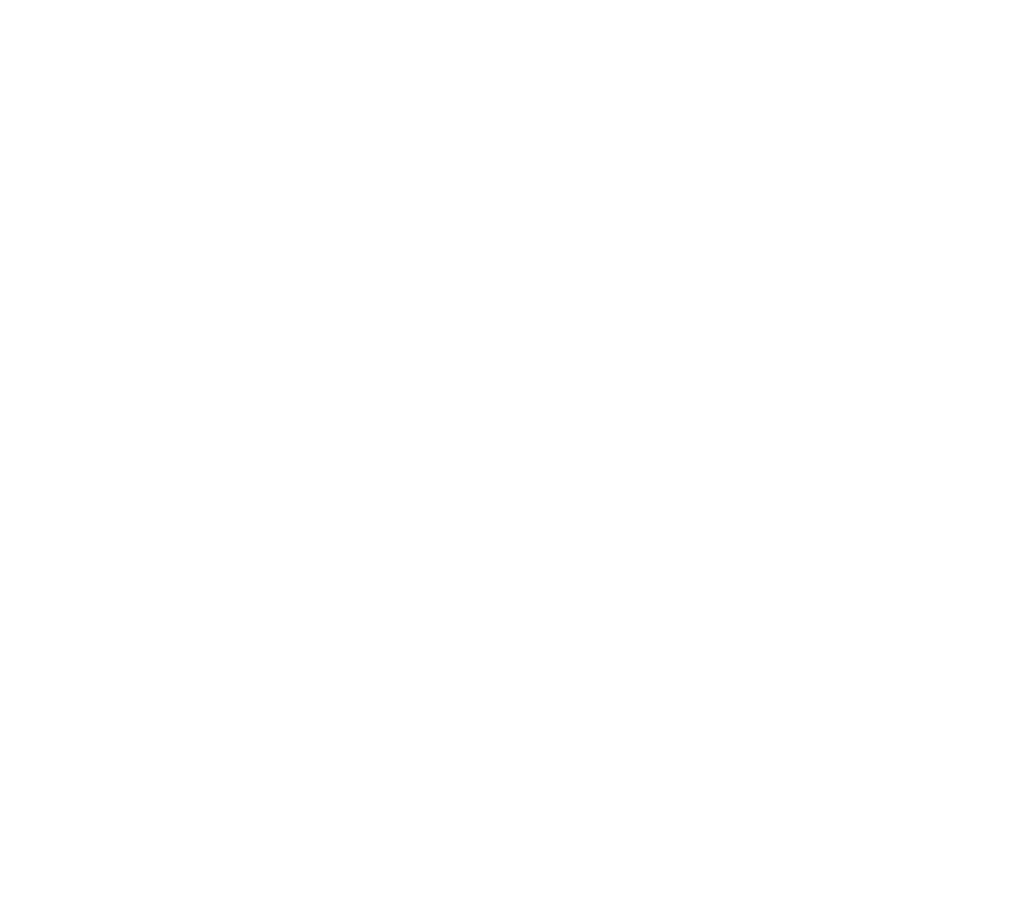
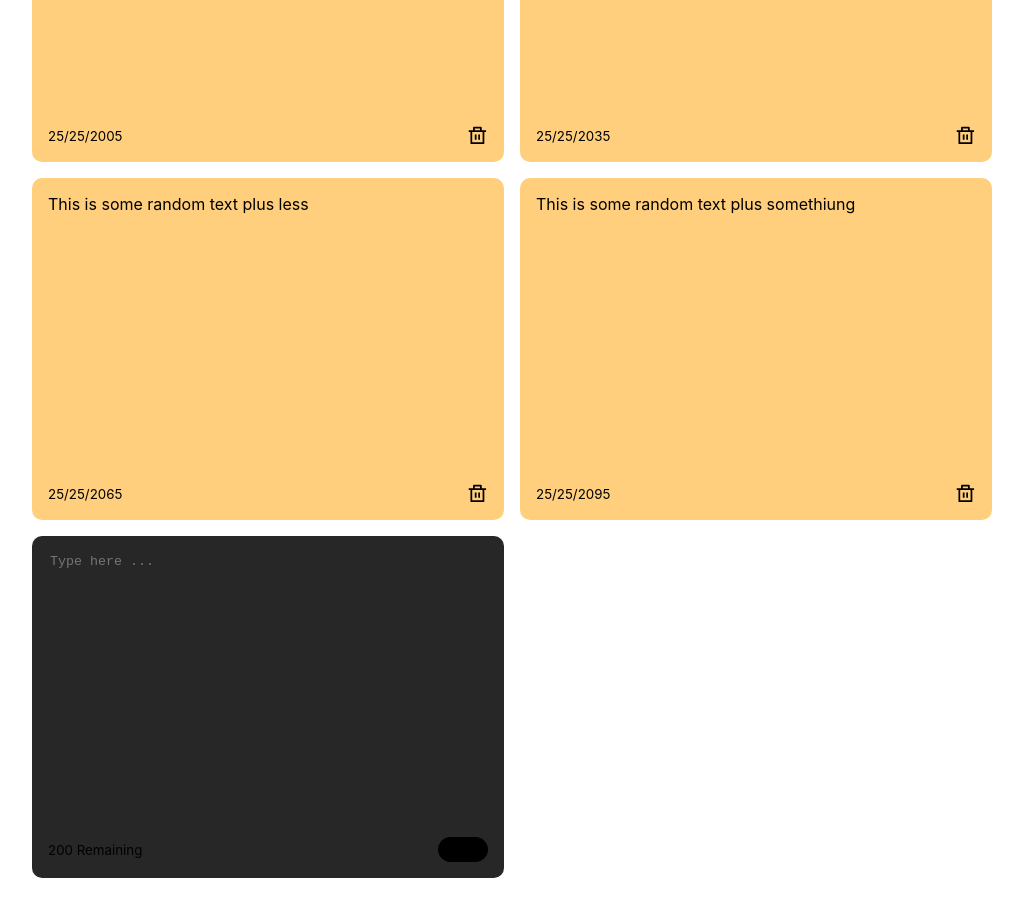
Before and after one commit to Joshh3ro/streamline, a React (Create React App) app: page / in a window 1280 px wide. Shown: the part 280-1196 px from the top of the page, without its empty margins (128-1151 px from the left). Before the commit the page ends 800 px from the top, so only its background shows below. Built offline with nearby package versions, Linux system fonts and the light colour scheme.

Commit message:
Added notes and note handeling
also added some Roots for styling possible future darkmode implementation

```diff
--- a/package.json
+++ b/package.json
@@ -6,6 +6,7 @@
     "@testing-library/jest-dom": "^5.17.0",
     "@testing-library/react": "^13.4.0",
     "@testing-library/user-event": "^13.5.0",
+    "nanoid": "^5.0.4",
     "react": "^18.2.0",
     "react-dom": "^18.2.0",
     "react-icons": "^4.12.0",
--- a/src/App.js
+++ b/src/App.js
@@ -1,10 +1,40 @@
+import { useState } from "react";
+import { nanoid } from 'nanoid';
 import NoteList from "./components/NoteList";
 
 
 function App() {
+
+  const [note, setNotes] = useState([
+    {
+      id: nanoid(),
+      text: "This is some random text",
+      date: "25/25/2005",
+    },
+    {
+      id: nanoid(),
+      text: "This is some random text plus more",
+      date: "25/25/2035",
+    },
+    {
+      id: nanoid(),
+      text: "This is some random text plus less",
+      date: "25/25/2065",
+    },
+    {
+      id: nanoid(),
+      text: "This is some random text plus somethiung",
+      date: "25/25/2095",
+    },
+  ]);
+
+  const addNote = (text) => {
+    console.log(text);
+  }
+
   return (
     <div className="wrapper">
-      <NoteList />
+      <NoteList notes={note} handleAddNote={addNote}/>
     </div>
   );
 }
--- /dev/null
+++ b/src/components/AddNote.js
@@ -0,0 +1,32 @@
+import React, {  useState } from 'react'
+
+export const AddNote = ({ handleAddNote }) => {
+    const [noteText, setNoteText] = useState('');
+
+    const handleChange = (event) => {
+      setNoteText(event.target.value);
+    };
+
+    const handleSave = () => {
+        handleAddNote(noteText)
+    }
+
+    return (
+      <div className='note new'>
+        <textarea
+          rows="8"
+          cols="10"
+          placeholder="Type here ..."
+          value={noteText}
+          onChange={handleChange}
+        ></textarea>
+
+        <div className='note-footer'>
+          <small>200 Remaining</small>
+          <button className='save' onClick={handleSave}>Save</button>
+        </div>
+      </div>
+    )
+  }
+
+export default AddNote
--- a/src/components/Note.js
+++ b/src/components/Note.js
@@ -3,11 +3,12 @@
 
 export class Note extends Component {
   render() {
+    const { id, text, date } = this.props;
     return (
       <div className='note'>
-        <span>ur gay</span>
+        <span>{text}</span>
         <div className='note-footer'>
-            <small>25/25/2025</small>
+            <small>{date}</small>
             <RiDeleteBinLine className='delete-icon' size='1.3em'/>
         </div>
       </div>
--- a/src/components/NoteList.js
+++ b/src/components/NoteList.js
@@ -1,11 +1,17 @@
 import React, { Component } from 'react'
+
+import AddNote from './AddNote';
 import Note from './Note'
 
 export class NoteList extends Component {
   render() {
+    const { notes, handleAddNote } = this.props;
     return (
-      <div>
-        <Note />
+      <div className='note-list'>
+        {notes.map((note)=>
+          <Note id={note.id} text={note.text} date={note.date} />
+        )}
+        <AddNote handleAddNote={handleAddNote}/>
       </div>
     )
   }
--- a/src/index.css
+++ b/src/index.css
@@ -11,3 +11,68 @@
   font-family: source-code-pro, Menlo, Monaco, Consolas, 'Courier New',
     monospace;
 }
+
+:root {
+  --sticky-light: #ffcf7d;
+  --Sticky-dark: #ffffff;
+  --sitcky-active: #272727;
+
+  --icon-light: #000000;
+  --icon-dark: #ffffff;
+  --text: black;
+}
+
+.wrapper {
+  max-width: 960px;
+  margin-right: auto;
+  margin-left: auto;
+  padding: 100px 15px 50px 15px;
+}
+
+.note-list {
+  display: grid;
+  grid-gap: 1rem;
+  grid-template-columns: repeat(auto-fit, minmax(320px, 1fr));
+}
+
+.note.new {
+  background-color: var(--sitcky-active);
+}
+
+textarea {
+  border: none;
+  resize: none;
+  background-color: var(--sitcky-active);
+}
+
+textarea:focus {
+  outline: none;
+}
+
+.save {
+  background-color: var(--text) ;
+  border: none;
+  border-radius: 15px;
+  padding: 5px 10px 5px 10px;
+}
+
+.save:hover {
+  background-color: #3f3f3f;
+  cursor: pointer;
+}
+
+.note {
+  background-color: var(--sticky-light);
+  border-radius: 10px;
+  padding: 1rem;
+  min-height: 310px;
+  display: flex;
+  flex-direction: column;
+  justify-content: space-between;
+}
+
+.note-footer {
+  display: flex;
+  align-items: center;
+  justify-content: space-between;
+}
```
Also changed, not shown: 1 other file (tests, documents, lock files or other folders).
